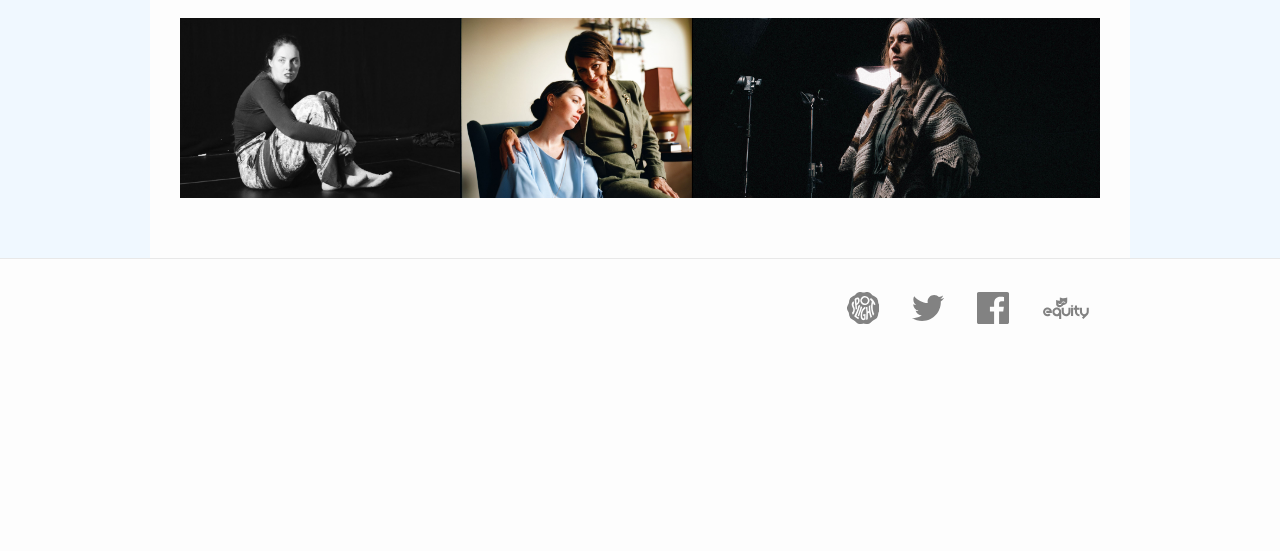
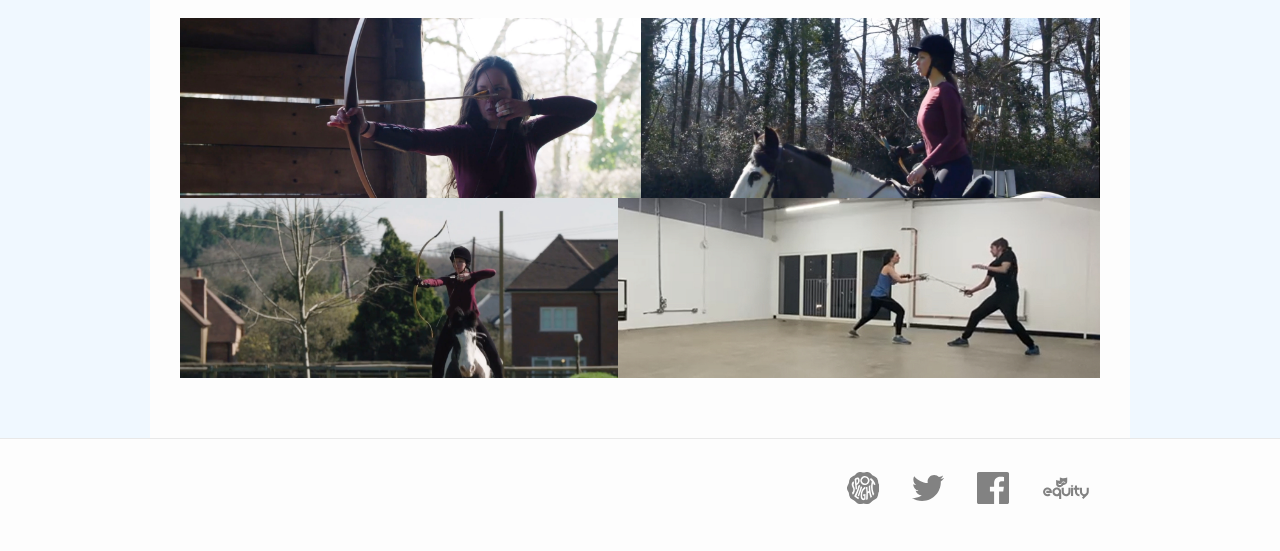
Before and after one commit to joncraggs/bryony-website, a Jekyll site: the page built from other_work/skills.md, in a window 1280 px wide. Shown: the part 580-1131 px from the top of the page. Built offline with Jekyll 4.4.1, drawn with Linux system fonts in a browser that asks for light colours; before the commit the page ends 951 px from its top, so only the background shows below that.

Commit message:
Update skills.md

```diff
--- a/other_work/skills.md
+++ b/other_work/skills.md
@@ -4,14 +4,17 @@ title: Archery & Horseriding
 permalink: /skills/
 images:
     - image:
-        path: images/Gallery 1.jpg
-        title: Macbeth in 'Macbeth' by Owen Horsley
+        path: images/Archery.jpg
+        title: Archery
     - image:
-        path: images/Gallery 2 Charlotte.jpg
-        title: Sara, 'The Bris', Parkville Pictures. Photo © Parkville Pictures
+        path: images/Horseriding.jpg
+        title: Horseriding
     - image:
-        path: images//09_bodmin_stills_selects_Elizabeth_shoot.jpg
-        title: Elizabeth Osbourne, Bodmin Jail project by Moonraker VFX
+        path: images/HorseArchery.jpg
+        title: Horse Archery
+    - image:
+        path: images/BADC.jpg
+        title: BADC Combat
 ---
 
 Bryony Reynolds is the current Oxfordshire JIN Champion in flatbow (traditional) archery.
```
